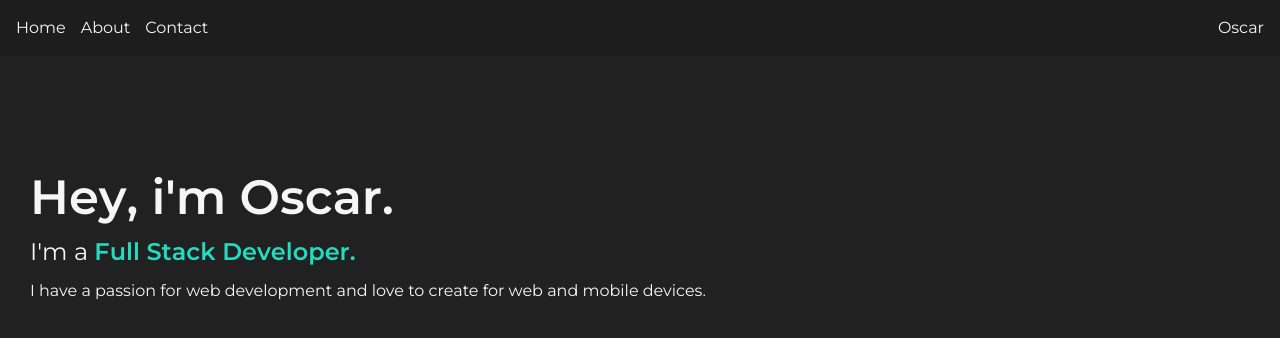
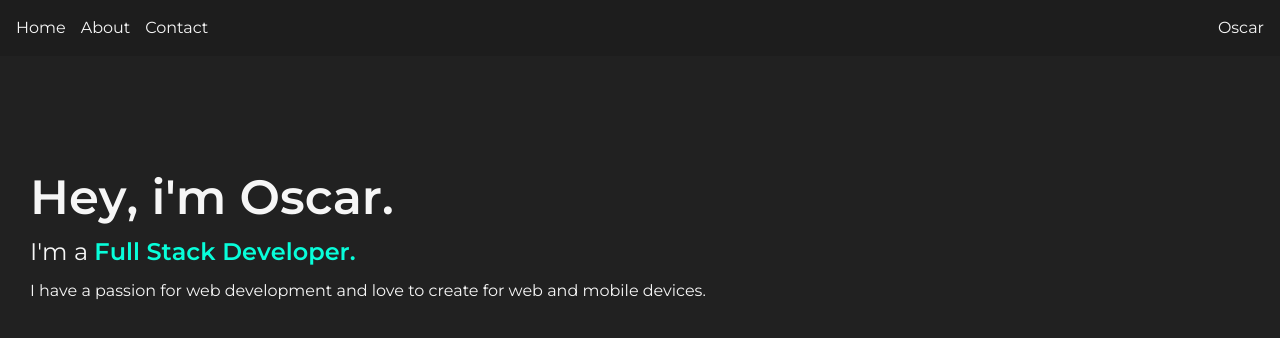
Before and after one commit to oscarcast22/portfolio-react, a React (Vite) app: page / in a window 1280 px wide. Shown: the top 338 px of the page. Built offline with nearby package versions, Linux system fonts and the light colour scheme.

Commit message:
add reveal animation

```diff
--- a/src/components/Animations/Reveal.jsx
+++ b/src/components/Animations/Reveal.jsx
@@ -1,21 +1,57 @@
-import { motion } from "framer-motion";
+import { useEffect, useRef } from "react";
+import { motion, useInView, useAnimation } from "framer-motion";
+import { colors } from "../../styles/colors";
 
-const Reveal = ({ children, width = 'fit-content' | "100%" }) => {
+const Reveal = ({ children, width = "fit-content" }) => {
+  const mainControls = useAnimation();
+  const slideControls = useAnimation();
+
+  const ref = useRef(null);
+  const isInView = useInView(ref, { once: true });
+
+  useEffect(() => {
+    if (isInView) {
+      slideControls.start("visible");
+      mainControls.start("visible");
+    } else {
+      slideControls.start("hidden");
+      mainControls.start("hidden");
+    }
+  }, [isInView, mainControls, slideControls]);
+
   return (
-    <div>
+    <div ref={ref} style={{ position: "relative", width, overflow: "hidden" }}>
       <motion.div
         variants={{
           hidden: { opacity: 0, y: 75 },
           visible: { opacity: 1, y: 0 },
         }}
         initial="hidden"
-        animate="visible"
+        animate={mainControls}
         transition={{ duration: 0.5, delay: 0.25 }}
       >
         {children}
       </motion.div>
+      <motion.div
+        variants={{
+          hidden: { left: 0 },
+          visible: { left: "100%" },
+        }}
+        initial="hidden"
+        animate={slideControls}
+        transition={{ duration: 0.4, ease: "easeIn" }}
+        style={{
+          position: "absolute",
+          top: 4,
+          bottom: 4,
+          left: 0,
+          right: 0,
+          background: colors.aqua,
+          zIndex: 20,
+        }}
+      />
     </div>
-  )
-}
+  );
+};
 
 export default Reveal;
--- a/src/components/Hero/Hero.jsx
+++ b/src/components/Hero/Hero.jsx
@@ -4,7 +4,7 @@ import TextSpan from './TextSpan';
 import Reveal from '../Animations/Reveal';
 
 const Container = styled.div`
-  height: 360px;
+  min-height: 360px;
   padding: 0 20px;
   display: flex;
   flex-direction: column;
@@ -27,6 +27,13 @@ const Container = styled.div`
     line-height: 2rem;
     font-weight: 400;
     flex-direction: row;
+  }
+
+  p:hover {
+    color: ${colors.gray.medium};
+
+    transition: color 0.2s ease-in-out;
+    cursor: default;
   }
 
   span {
@@ -55,7 +62,6 @@ const WordBold = styled.div`
     cursor: default;
   }
 `
-
 
 function Hero() {
   const title1 = `Hey, `.split('');
@@ -136,9 +142,9 @@ function Hero() {
         </Reveal>
       </h2>
       <Reveal>
-      <p>
-        {`I have a passion for web development and love to create for web and mobile devices.`}
-      </p>
+        <p>
+          {`I have a passion for web development and love to create for web and mobile devices.`}
+        </p>
       </Reveal>
     </Container>
   )
--- a/src/styles/colors.js
+++ b/src/styles/colors.js
@@ -1,11 +1,13 @@
 export const colors = {
     gray: {
       dark: '#1d1d1dfa',
-      medium: '#F6F6F9',
+      medium: '#C7C7C9',
       light: '#F6F6F9',
     },
     black: '#333333',
     white: 'hsl(0deg 0% 100% / 96%)',
-    aqua: '#23DCC0',
+    aqua: '#08FEDA',
+    pink: '#FF0080',
     background: '#BCBABA',
+
   };
```
